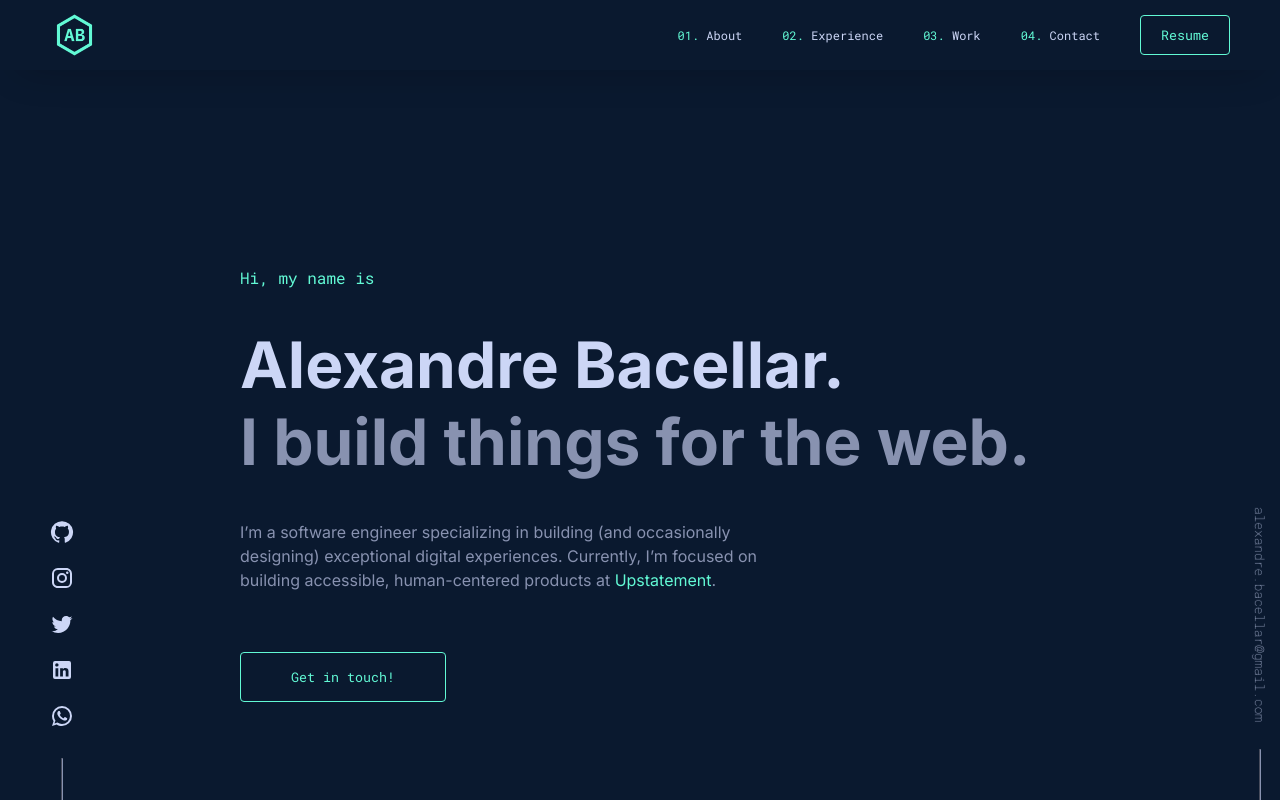
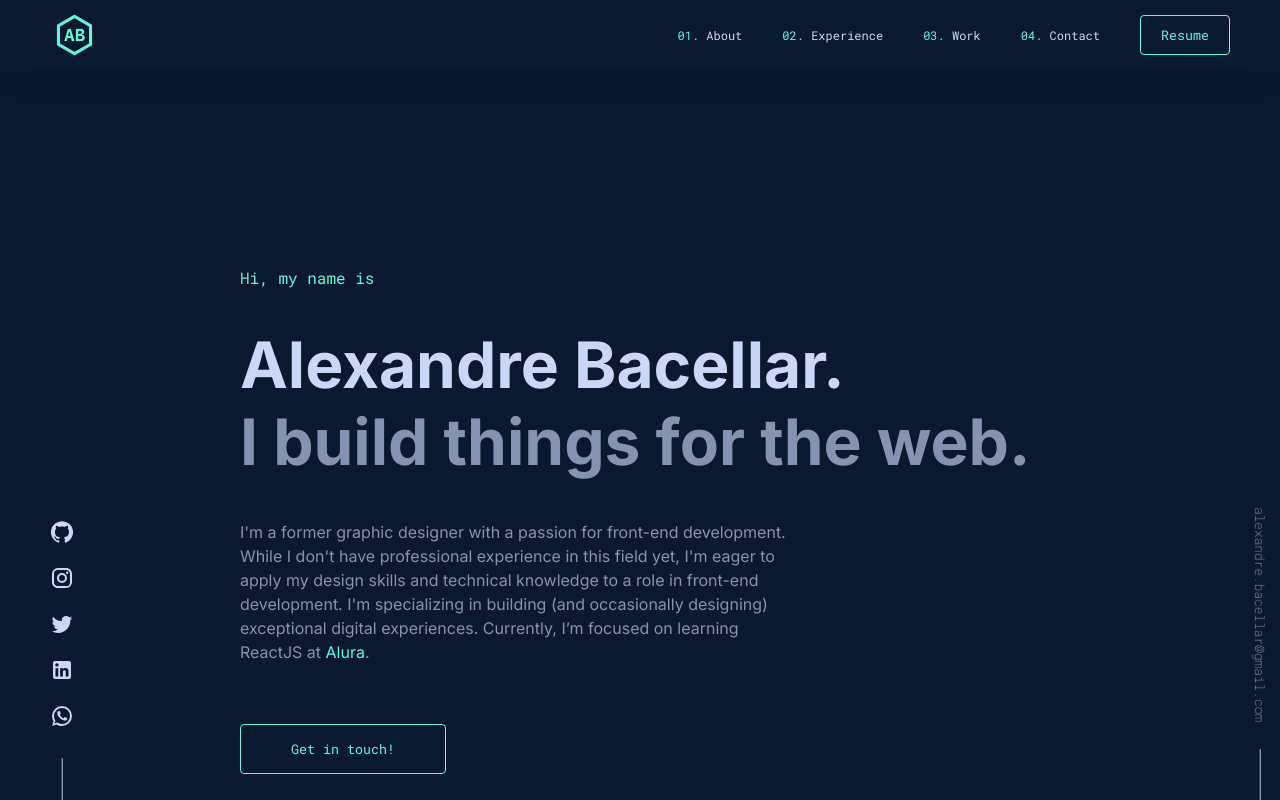
Before and after one commit to bacellar08/bacellar08.github.io, a React (Create React App) app: page / in a window 1280 px wide. Shown: the top 800 px of the page. Built offline with nearby package versions, Linux system fonts and the light colour scheme.

Commit message:
Introduction Update

```diff
--- a/src/components/About.jsx
+++ b/src/components/About.jsx
@@ -1,6 +1,6 @@
 import { ArrowRight } from '@mui/icons-material'
 import '../styles/about.css'
-import ProfilePic from '../img/pp.png'
+import ProfilePic from '../img/profilepic.png'
 
 const About = () => {
   return (
--- a/src/components/Introduction.jsx
+++ b/src/components/Introduction.jsx
@@ -6,7 +6,7 @@ const Introduction = () => {
         <div className="intro-container">
         <p className='span font-mono'>Hi, my name is</p>
         <h1 className='title'>Alexandre Bacellar. <span style={{color: '#8892B0', display: 'block'}}>I build things for the web.</span></h1>
-        <p className='short-resume'>I’m a software engineer specializing in building (and occasionally designing) exceptional digital experiences. Currently, I’m focused on building accessible, human-centered products at <span>Upstatement</span>.</p>
+        <p className='short-resume'>I'm a former graphic designer with a passion for front-end development. While I don't have professional experience in this field yet, I'm eager to apply my design skills and technical knowledge to a role in front-end development. I'm specializing in building (and occasionally designing) exceptional digital experiences. Currently, I’m focused on learning ReactJS at <span>Alura</span>.</p>
         <button className='calltoaction-btn btn'>Get in touch!</button>
       </div>
     </div>
```
Also changed, not shown: src/img/profilepic.png (renamed from src/img/pp.png).
